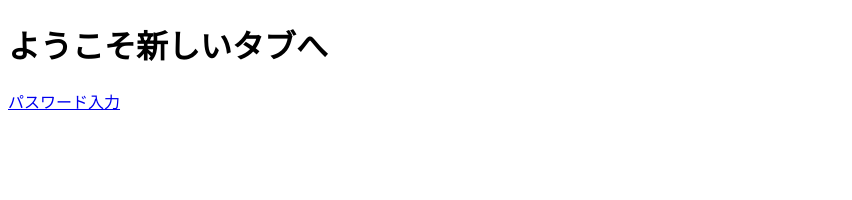
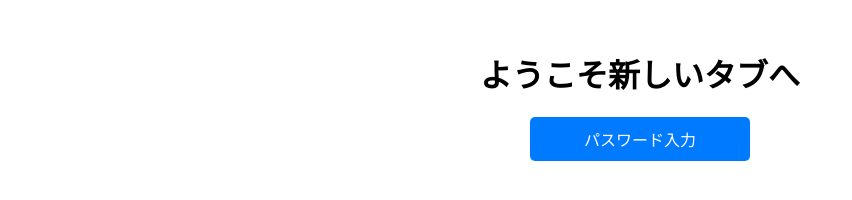
Before and after one commit to yuki857/chat, a plain HTML site: page index.html in a window 1280 px wide. Shown: the whole page, without its empty margins (0-852 px from the left). Drawn offline with Linux system fonts and the light colour scheme.

Commit message:
Update index.html

```diff
--- a/index.html
+++ b/index.html
@@ -4,7 +4,16 @@
     <meta charset="UTF-8">
     <meta name="viewport" content="width=device-width, initial-scale=1.0">
     <title>ようこそ新しいタブへ</title>
-    <link rel="stylesheet" href="styles.css">
+    <style>
+        body { text-align: center; font-family: Arial, sans-serif; }
+        h1 { margin-top: 50px; }
+        .btn {
+            display: block; width: 200px; margin: 10px auto; padding: 10px;
+            font-size: 16px; text-decoration: none; color: white;
+            background-color: #007bff; border-radius: 5px;
+        }
+        .btn:hover { background-color: #0056b3; }
+    </style>
 </head>
 <body>
     <h1>ようこそ新しいタブへ</h1>
```
